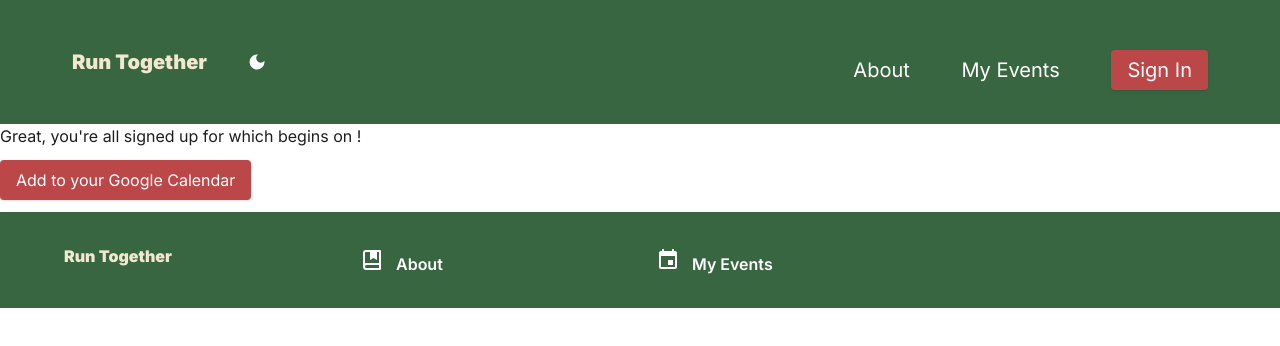
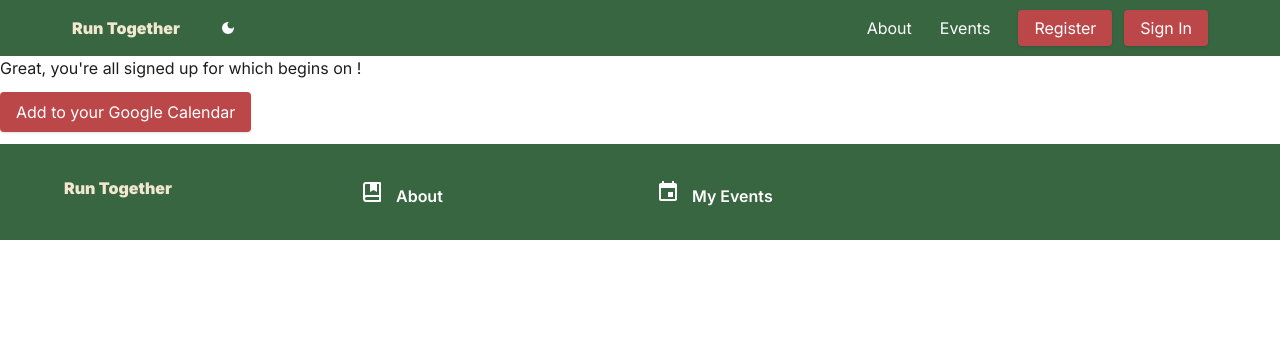
Before and after one commit to zamarz/events-platform, a Next.js app: page /event-confirmation in a window 1280 px wide. Shown: the top 346 px of the page. Built offline with nearby package versions, Linux system fonts and the light colour scheme; no server answers.

Commit message:
Alter header

```diff
--- a/src/app/event-confirmation/page.tsx
+++ b/src/app/event-confirmation/page.tsx
@@ -2,7 +2,6 @@
 const EventConfirmation = () => {
   //will need integration with Google Calendar
 
-  // Retrieve in the /thank-you component
   const eventId = sessionStorage.getItem("eventId");
   const eventName = sessionStorage.getItem("name");
   const startTime = sessionStorage.getItem("startTime");
--- a/src/components/Header.tsx
+++ b/src/components/Header.tsx
@@ -12,7 +12,7 @@ const Header = () => {
   const user = useContext(UserContext);
 
   return (
-    <header className="bg-primary text-white py-8 px-6 text-xl flex flex-wrap md:flex-nowrap items-center justify-between ">
+    <header className="bg-primary text-white px-6 text-l flex flex-wrap md:flex-nowrap items-center justify-between ">
       <div className="flex mx-9 my-4 items-center w-full md:w-2/3">
         <Link
           href="/"
@@ -49,28 +49,40 @@ const Header = () => {
           )}
         </ul>
       </div>
-      <ul className="flex items-center justify-between w-full md:w-1/3 mt-4 mx-12">
-        <li className="hover:translate-y-2 duration-500 transition-all">
-          <Link href="/" className="text-sm md:text-base lg:text-xl">
+      <ul className="flex items-center space-x-7 justify-end w-full md:w-1/3 mx-12">
+        <li className="hover:text-tertiary-alt">
+          <Link href="/" className="text-sm md:text-base lg:text-l">
             About
           </Link>
         </li>
-        <li className="hover:translate-y-2 duration-500 transition-all">
-          <Link href="/" className="text-sm md:text-base lg:text-xl">
-            My Events
+        <li className="hover:text-tertiary-alt">
+          <Link href="/events" className="text-sm md:text-base lg:text-l">
+            Events
           </Link>
         </li>
         {user.uid === process.env.NEXT_PUBLIC_ADMIN_UID ? (
-          <li className="hover:translate-y-2 duration-500 transition-all">
-            <Link href="/addevent" className="text-sm md:text-base lg:text-xl">
+          <li className="hover:text-tertiary-alt">
+            <Link href="/addevent" className="text-sm md:text-base lg:text-l">
               Create New Event
             </Link>
           </li>
         ) : (
           <></>
         )}
+        {user.email.length === 0 ? (
+          <li className="space-x-3">
+            <Link className="button" href="/register">
+              Register
+            </Link>
+            <Link className="button" href="/sign-in">
+              Sign In
+            </Link>
+          </li>
+        ) : (
+          <></>
+        )}
         {user.email.length > 0 ? (
-          <li className="hover:translate-y-2 duration-500 transition-all">
+          <li>
             <button
               className="button"
               type="button"
@@ -80,11 +92,7 @@ const Header = () => {
             </button>
           </li>
         ) : (
-          <li className="hover:translate-y-2 duration-500 transition-all">
-            <Link className="button" href="/sign-in">
-              Sign In
-            </Link>
-          </li>
+          <></>
         )}
       </ul>
     </header>
```
